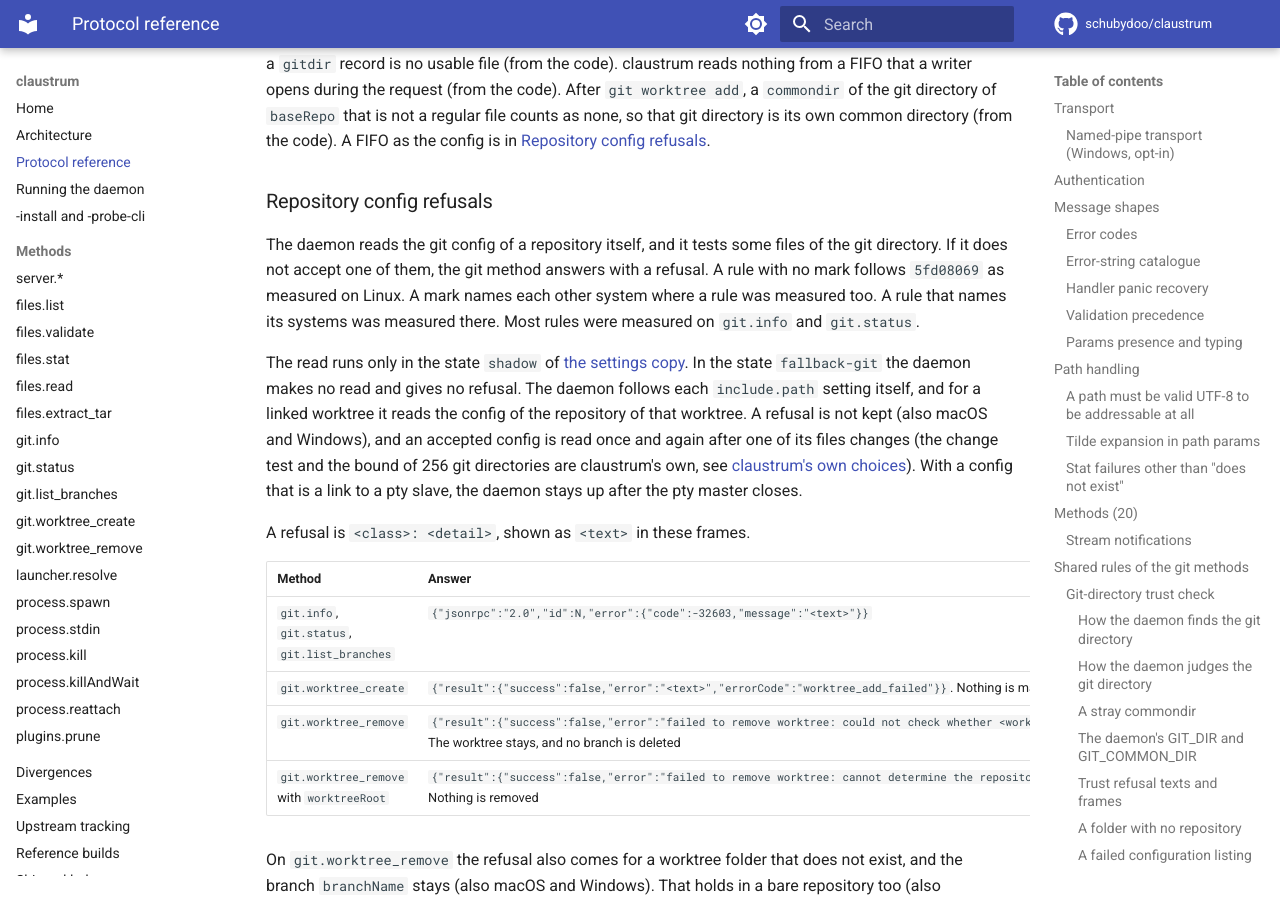
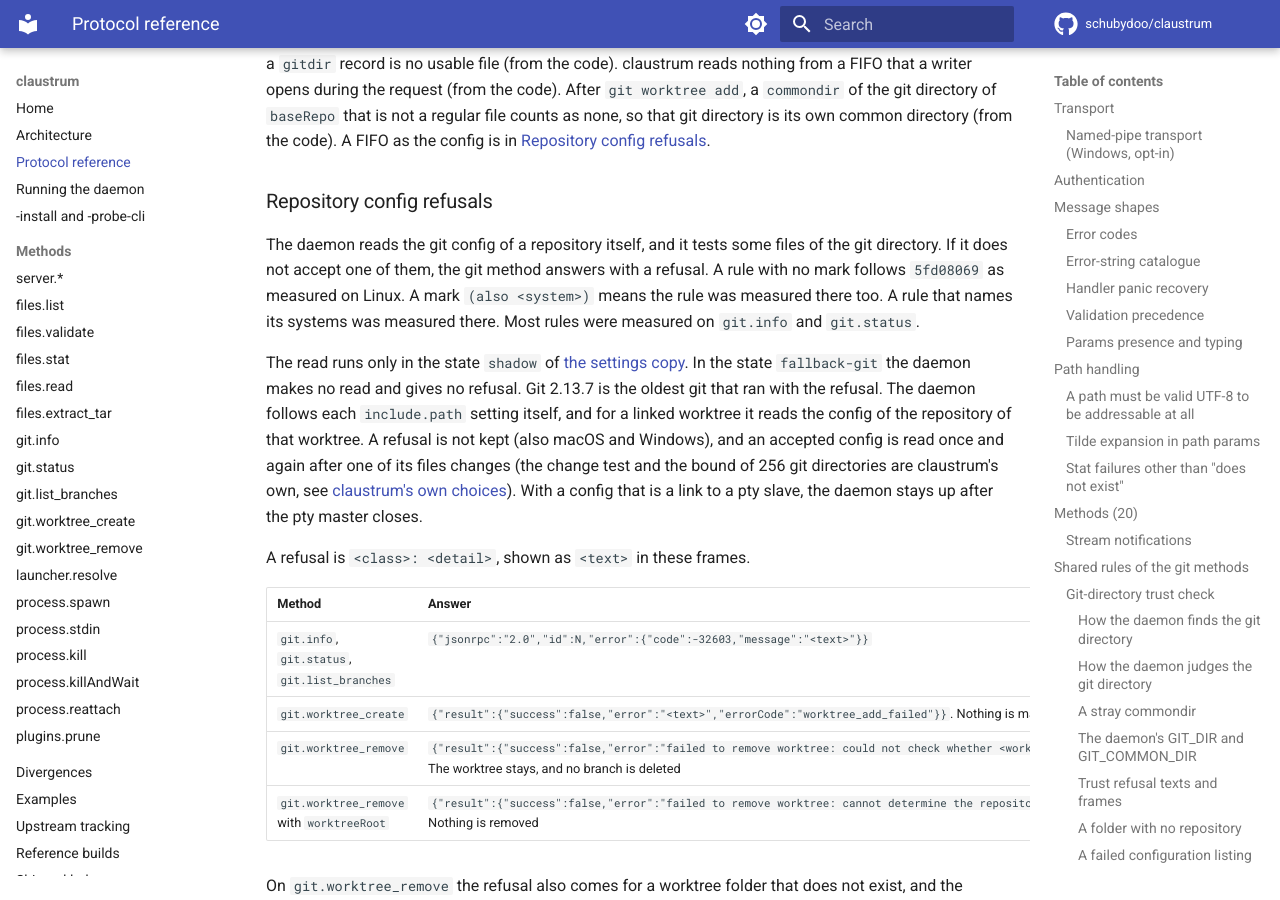
Before and after one commit to schubydoo/claustrum, an MkDocs documentation site: the page built from docs/PROTOCOL.md, in a window 1280 px wide and 900 px high, scrolled down 21695 px. Built offline with MkDocs 1.6.1 and Material for MkDocs 9.7.7, drawn with Linux system fonts in a browser that asks for light colours; comment, search, counter and statistics services are not loaded; some of the changed text lies outside the part shown.

Commit message:
docs: apply the review nits of the config refusals cut
Co-Authored-By: Claude Opus 5.5 <noreply@anthropic.com>

```diff
--- a/docs/PROTOCOL.md
+++ b/docs/PROTOCOL.md
@@ -866,13 +866,14 @@ config is in
 
 The daemon reads the git config of a repository itself, and it tests some files of
 the git directory. If it does not accept one of them, the git method answers with a
-refusal. A rule with no mark follows `5fd08069` as measured on Linux. A mark names
-each other system where a rule was measured too. A rule that names its systems
+refusal. A rule with no mark follows `5fd08069` as measured on Linux. A mark `(also <system>)`
+means the rule was measured there too. A rule that names its systems
 was measured there. Most rules were measured on
 `git.info` and `git.status`.
 
 The read runs only in the state `shadow` of [the settings copy](#the-settings-copy).
-In the state `fallback-git` the daemon makes no read and gives no refusal. The daemon
+In the state `fallback-git` the daemon makes no read and gives no refusal. Git 2.13.7 is the
+oldest git that ran with the refusal. The daemon
 follows each `include.path` setting itself, and for a linked worktree it reads the
 config of the repository of that worktree. A refusal is not kept (also macOS and
 Windows), and an accepted config is read once and again after one of its files
@@ -1041,7 +1042,7 @@ These rules are from the code and are not measured on `5fd08069`:
 - A read with a failed open or read of the daemon is not kept, also when it accepts
   the config. So the next request reads again.
 - The change test misses a change that keeps the size, modification time, mode and
-  identity of each file of the read.
+  identity, where the system gives one, of each file of the read.
 - An open error of the file of an `includeIf` section gives no refusal. An open
   error other than the measured ones gets the same `open <file>: <reason>` form.
 - A `~/x` include is joined to the home folder and cleaned. With no home folder it
```
Also changed, not shown: other parts of docs/PROTOCOL.md (+0 -2 lines).
